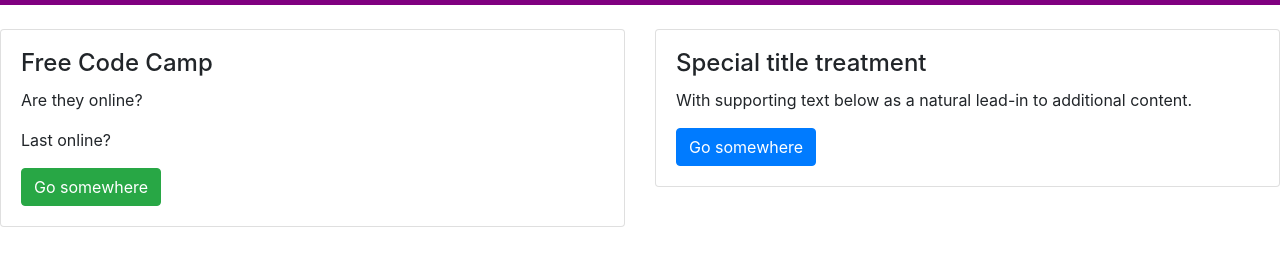
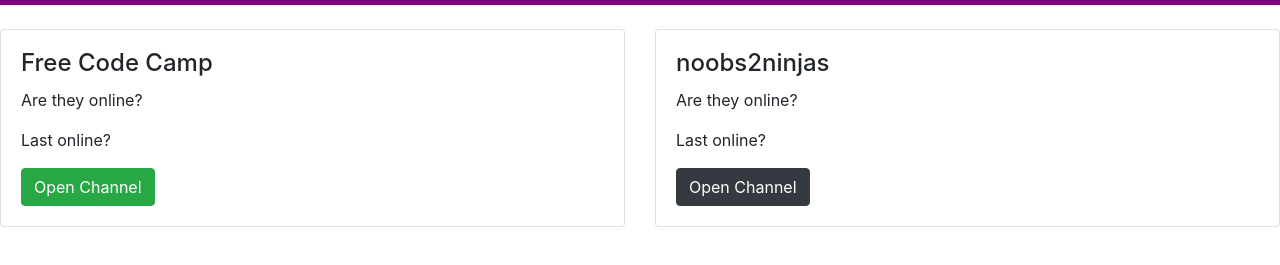
Before and after one commit to petercr/Twitch.tv-Viewer, a plain HTML site: page index.html in a window 1280 px wide. Shown: the part 51-316 px from the top of the page. Drawn offline with nearby package versions, Linux system fonts and the light colour scheme.

Commit message:
added FontAwesome CDN link

```diff
--- a/index.html
+++ b/index.html
@@ -8,6 +8,8 @@
     <title>Free Code Camp Twitch.TV Status Checker</title>
     <link rel="stylesheet" href="https://maxcdn.bootstrapcdn.com/bootstrap/4.0.0-beta/css/bootstrap.min.css" integrity="sha384-/Y6pD6FV/Vv2HJnA6t+vslU6fwYXjCFtcEpHbNJ0lyAFsXTsjBbfaDjzALeQsN6M" crossorigin="anonymous">
     <link rel="stylesheet" href="main.css">
+    <!-- Link to FontAwesome icons -->
+    <script src="https://use.fontawesome.com/e9777fcc81.js"></script>
 </head>
 <body>
   <nav class="navbar navbar-expand-md navbar-dark" style="background:purple">
@@ -39,16 +41,17 @@
                   <h4 class="card-title">Free Code Camp</h4>
                   <p class="card-text">Are they online?</p>
                   <p class="card-text">Last online?</p>
-                  <a href="#" class="btn btn-success">Go somewhere</a>
+                  <a href="#" class="btn btn-success">Open Channel</a>
                 </div>
               </div>
             </div>
             <div class="col-sm-6">
               <div class="card mt-4">
                 <div class="card-body">
-                  <h4 class="card-title">Special title treatment</h4>
-                  <p class="card-text">With supporting text below as a natural lead-in to additional content.</p>
-                  <a href="#" class="btn btn-primary">Go somewhere</a>
+                  <h4 class="card-title">noobs2ninjas</h4>
+                  <p class="card-text">Are they online?</p>
+                  <p class="card-text">Last online?</p>
+                  <a href="#" class="btn btn-dark">Open Channel</a>
                 </div>
               </div>
             </div>
```
